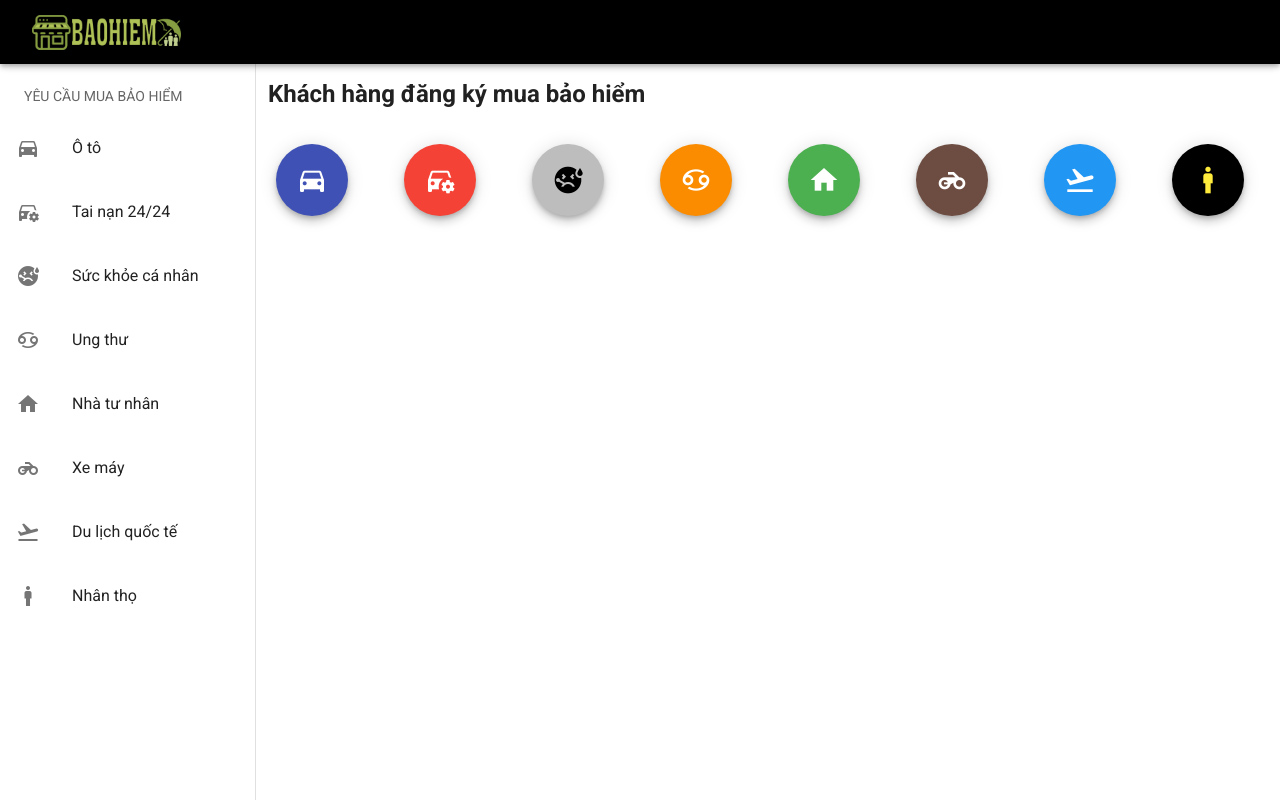
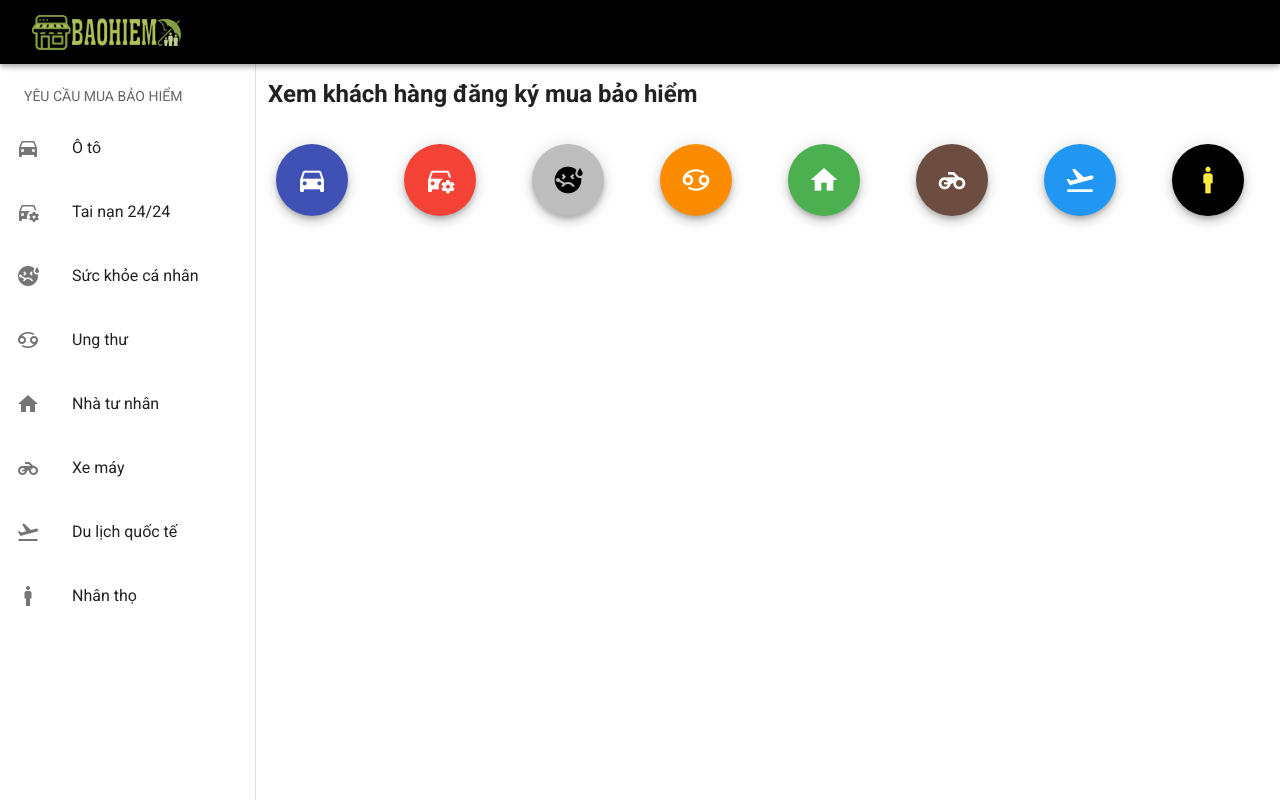
Before and after one commit to TDAK1509/cuahangbaohiem-admin, a Vue app: page / in a window 1280 px wide. Built offline with nearby package versions, Linux system fonts and the light colour scheme.

Commit message:
Update title text

```diff
--- a/src/views/Home.vue
+++ b/src/views/Home.vue
@@ -2,7 +2,7 @@
   <v-container class="home">
     <v-row>
       <v-col>
-        <h2>Khách hàng đăng ký mua bảo hiểm</h2>
+        <h2>Xem khách hàng đăng ký mua bảo hiểm</h2>
       </v-col>
     </v-row>
 
```
